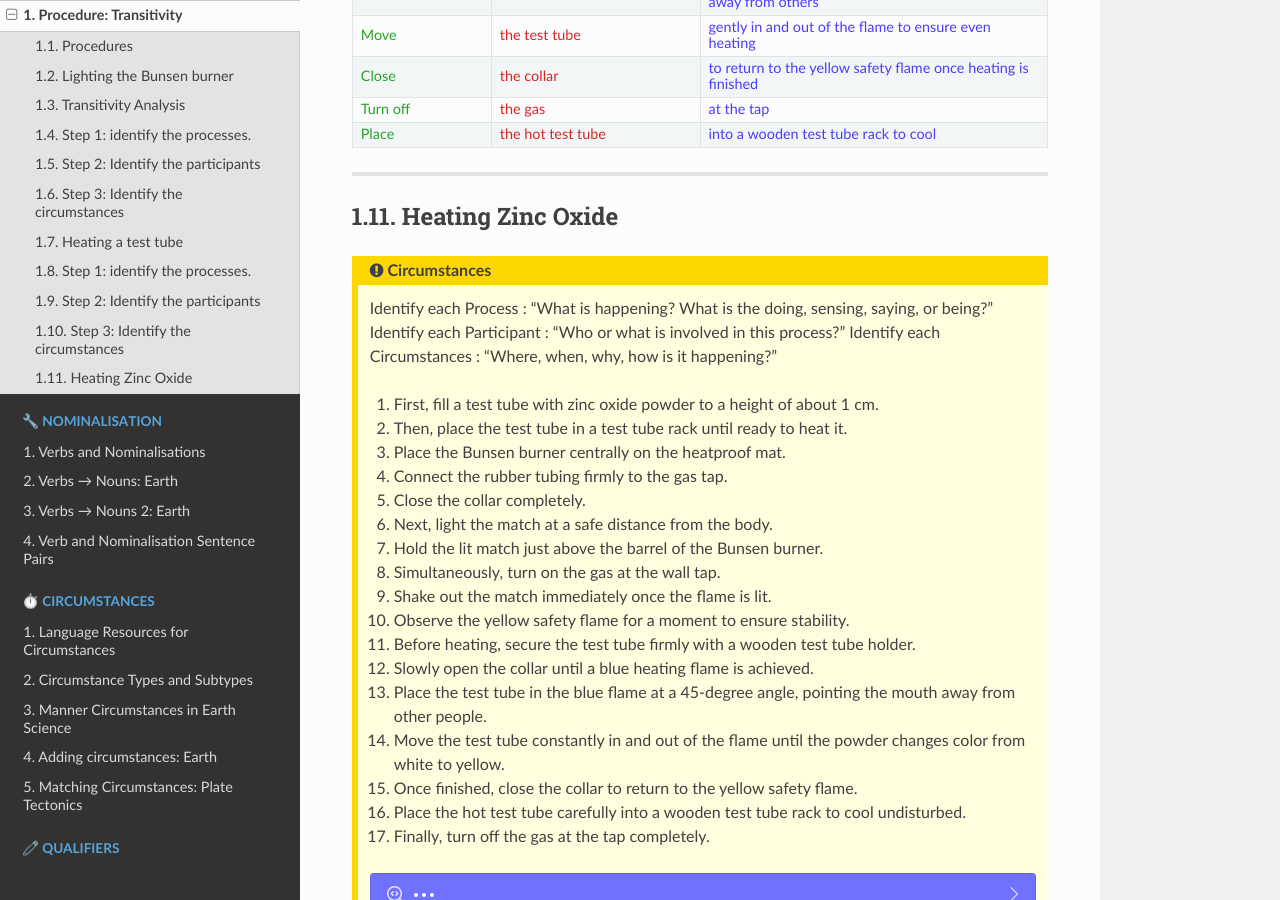
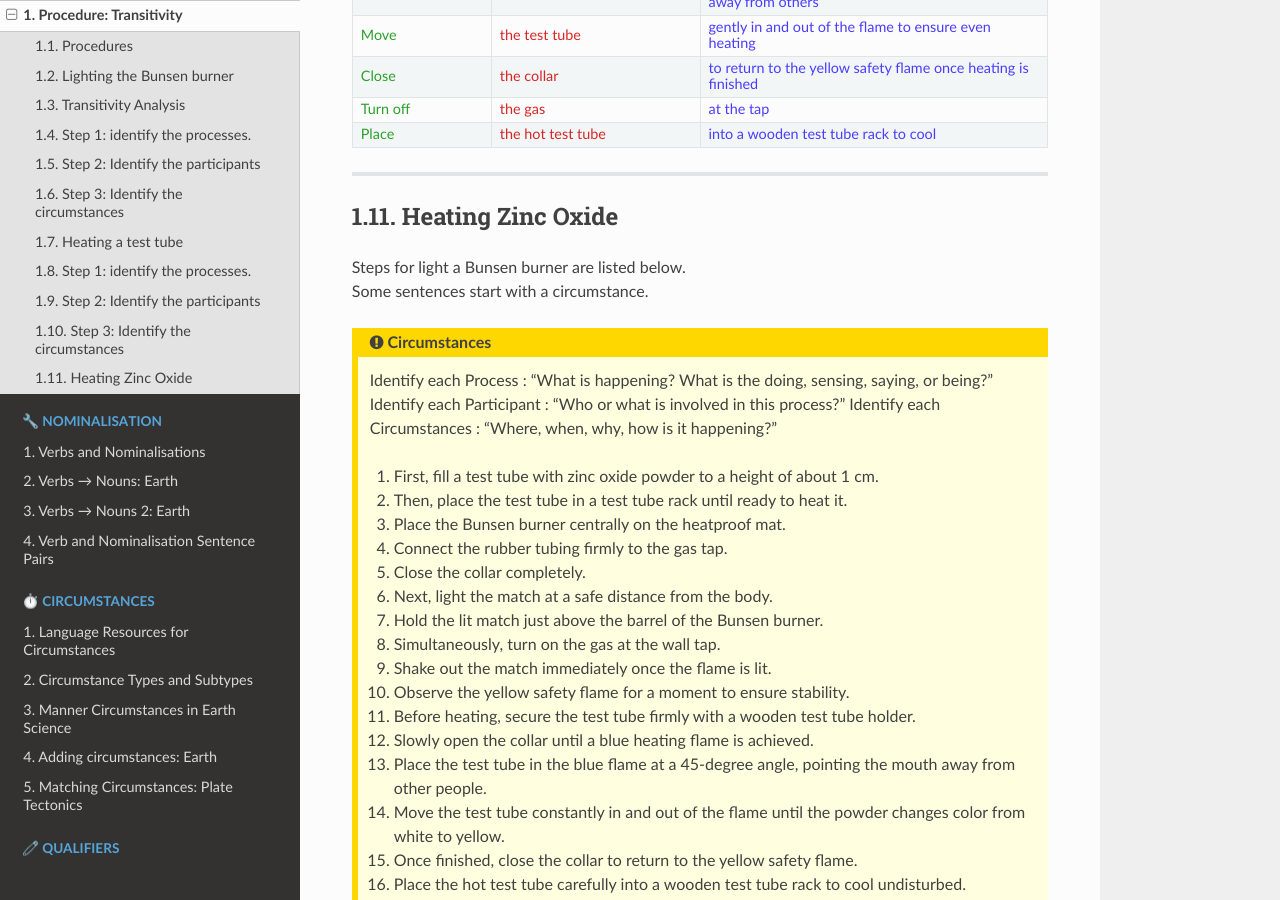
Before and after one commit to gmc-code/PC-Science-and-language, a Sphinx documentation site: the page built from docs/transitivity/procedure_Bunsen_burner.rst, in a window 1280 px wide and 900 px high, scrolled down 6950 px. Built offline with Sphinx 7.4.7 and the Read the Docs theme 3.1.0, drawn with Linux system fonts in a browser that asks for light colours; pages that are not in the unit, such as notebooks, are missing from menus; some of the changed lines change nothing that is shown.

Commit message:
all trans

```diff
--- a/docs/transitivity/procedure_Bunsen_burner.rst
+++ b/docs/transitivity/procedure_Bunsen_burner.rst
@@ -497,7 +497,8 @@
 Heating Zinc Oxide
 ------------------------
 
-
+| Steps for light a Bunsen burner are listed below.
+| Some sentences start with a circumstance.
 
 .. admonition:: Circumstances
     :class: questions
@@ -534,12 +535,12 @@
 
             .. tab-item:: Model Answer
 
-                #. First, :process:`fill` :participant:`a test tube` :circ:`with zinc oxide powder` :circ:`to a height of about 1 cm`.
-                #. Then, :process:`place` :participant:`the test tube` :circ:`in a test tube rack` :circ:`until ready to heat it`.
+                #. :circ:`First`, :process:`fill` :participant:`a test tube` :circ:`with zinc oxide powder` :circ:`to a height of about 1 cm`.
+                #. :circ:`Then`, :process:`place` :participant:`the test tube` :circ:`in a test tube rack` :circ:`until ready to heat it`.
                 #. :process:`Place` :participant:`the Bunsen burner` :circ:`centrally` :circ:`on the heatproof mat`.
                 #. :process:`Connect` :participant:`the rubber tubing` :circ:`firmly` :circ:`to the gas tap`.
                 #. :process:`Close` :participant:`the collar` :circ:`completely`.
-                #. Next, :process:`light` :participant:`the match` :circ:`at a safe distance from the body`.
+                #. :circ:`Next`, :process:`light` :participant:`the match` :circ:`at a safe distance from the body`.
                 #. :process:`Hold` :participant:`the lit match` :circ:`just above the barrel of the Bunsen burner`.
                 #. :circ:`Simultaneously`, :process:`turn on` :participant:`the gas` :circ:`at the wall tap`.
                 #. :process:`Shake out` :participant:`the match` :circ:`immediately once the flame is lit`.
@@ -550,4 +551,4 @@
                 #. :process:`Move` :participant:`the test tube` :circ:`constantly` :circ:`in and out of the flame` :circ:`until the powder changes color from white to yellow`.
                 #. :circ:`Once finished`, :process:`close` :participant:`the collar` :circ:`to return to the yellow safety flame`.
                 #. :process:`Place` :participant:`the hot test tube` :circ:`carefully` :circ:`into a wooden test tube rack` :circ:`to cool undisturbed`.
-                #. Finally, :process:`turn off` :participant:`the gas` :circ:`at the tap` :circ:`completely`.
+                #. :circ:`Finally`, :process:`turn off` :participant:`the gas` :circ:`at the tap` :circ:`completely`.
```
